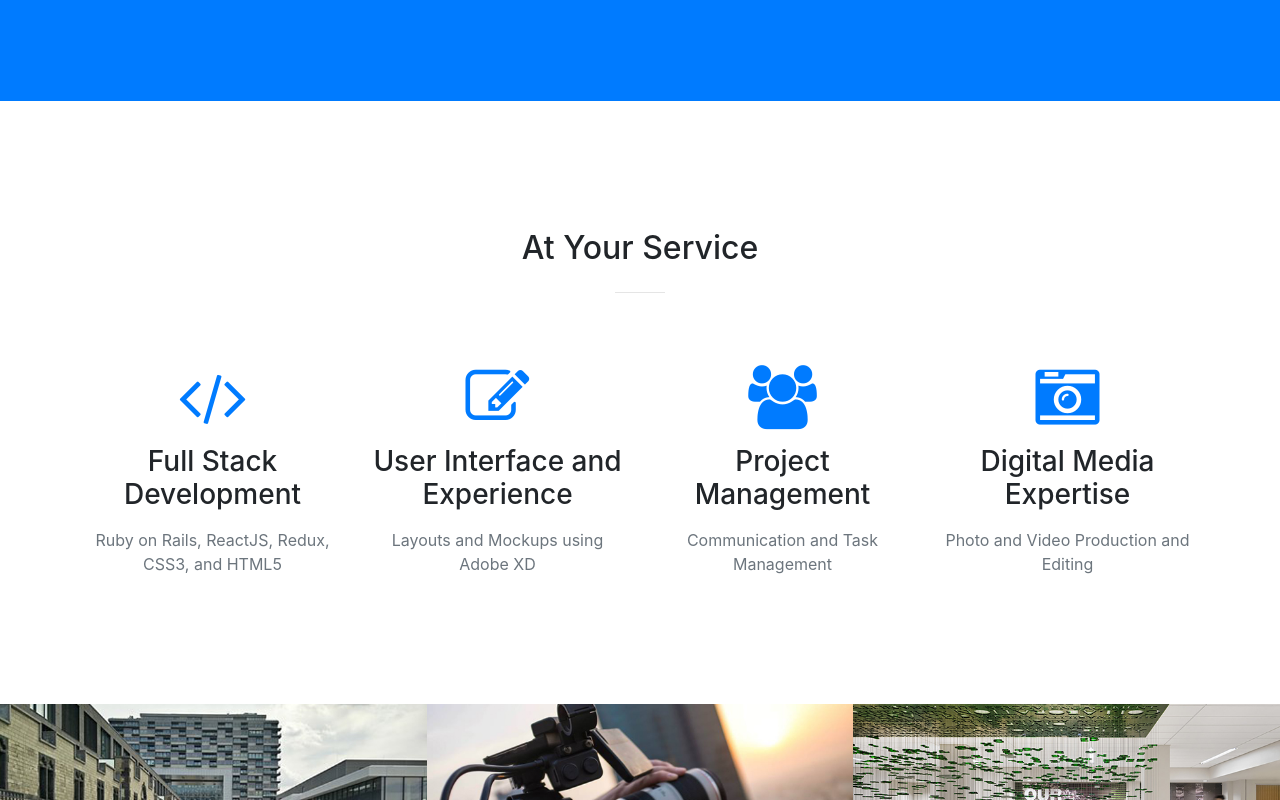
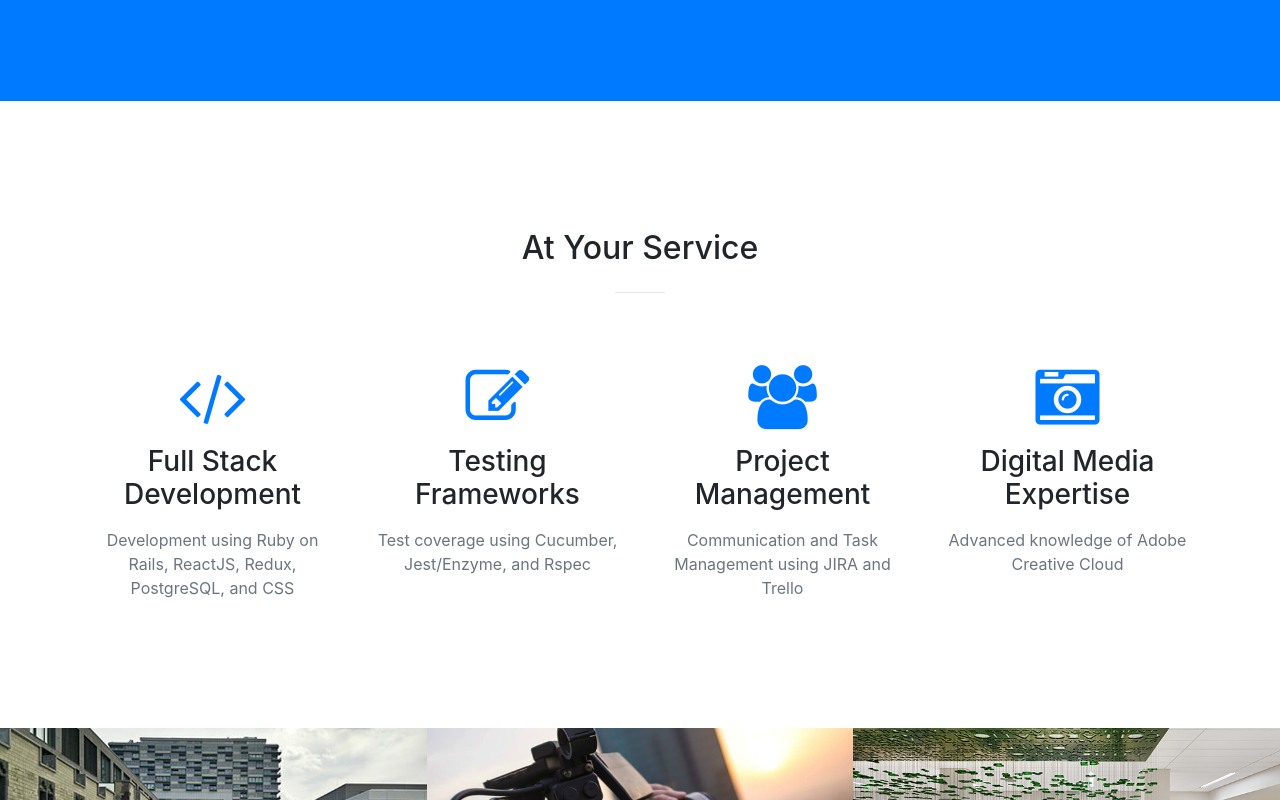
Before and after one commit to dinosaurjoe/dinosaurjoe.github.io, a website with bundled scripts: page index.html in a window 1280 px wide. Shown: the part 1272-2072 px from the top of the page. Built offline with nearby package versions, Linux system fonts and the light colour scheme.

Commit message:
Adjustment to profile

```diff
--- a/index.html
+++ b/index.html
@@ -62,8 +62,7 @@
             </h1>
             <hr>
           </div>
-          <div class="col-lg-8 mx-auto">
-            <p class="text-faded mb-5">I'm a media creator and producer who likes to solve problems with code. Currently am working at ItsMyCargo, a start-up focused on modernizing the logistics industry.</p>
+          <div class="col-lg-8 mx-auto">Motivated Full-Stack developer with a passion for mastering new technologies. Currently working with Javascript (ReactJS + Redux) and Ruby on Rails.</p>
             <a class="btn btn-primary btn-xl js-scroll-trigger" href="#about">Find Out More</a>
           </div>
         </div>
@@ -100,28 +99,28 @@
             <div class="service-box mt-5 mx-auto">
               <i class="fa fa-4x fa-code text-primary mb-3 sr-icons"></i>
               <h3 class="mb-3">Full Stack Development</h3>
-              <p class="text-muted mb-0">Ruby on Rails, ReactJS, Redux, CSS3, and HTML5</p>
+              <p class="text-muted mb-0">Development using Ruby on Rails, ReactJS, Redux, PostgreSQL, and CSS</p>
             </div>
           </div>
           <div class="col-lg-3 col-md-6 text-center">
             <div class="service-box mt-5 mx-auto">
               <i class="fa fa-4x fa-pencil-square-o text-primary mb-3 sr-icons"></i>
-              <h3 class="mb-3">User Interface and Experience</h3>
-              <p class="text-muted mb-0">Layouts and Mockups using Adobe XD</p>
+              <h3 class="mb-3">Testing Frameworks</h3>
+              <p class="text-muted mb-0">Test coverage using Cucumber, Jest/Enzyme, and Rspec</p>
             </div>
           </div>
           <div class="col-lg-3 col-md-6 text-center">
             <div class="service-box mt-5 mx-auto">
               <i class="fa fa-4x fa-users text-primary mb-3 sr-icons"></i>
               <h3 class="mb-3">Project Management</h3>
-              <p class="text-muted mb-0">Communication and Task Management</p>
+              <p class="text-muted mb-0">Communication and Task Management using JIRA and Trello</p>
             </div>
           </div>
           <div class="col-lg-3 col-md-6 text-center">
             <div class="service-box mt-5 mx-auto">
               <i class="fa fa-4x fa-camera-retro text-primary mb-3 sr-icons"></i>
               <h3 class="mb-3">Digital Media Expertise</h3>
-              <p class="text-muted mb-0">Photo and Video Production and Editing</p>
+              <p class="text-muted mb-0">Advanced knowledge of Adobe Creative Cloud</p>
             </div>
           </div>
         </div>
```
